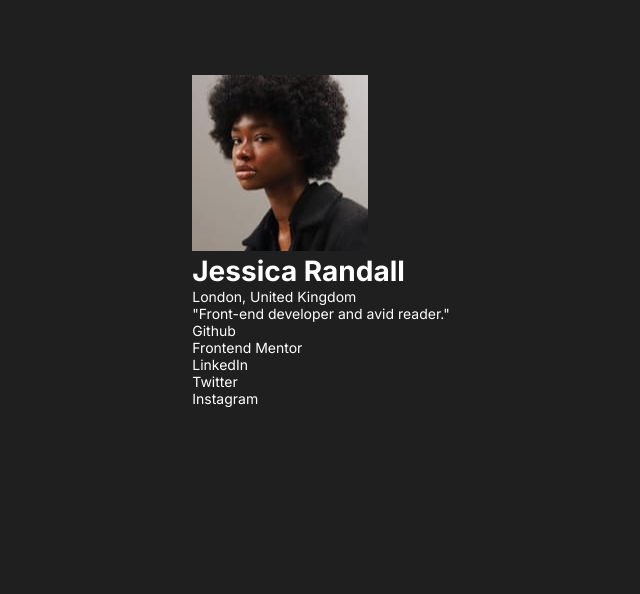
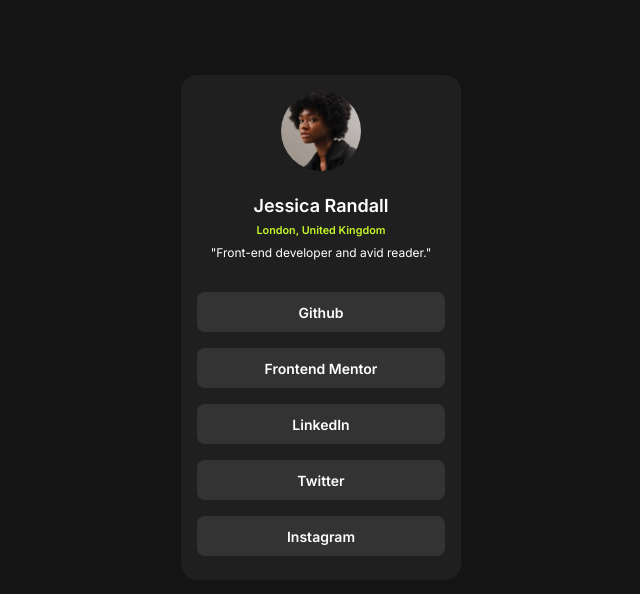
Before and after one commit to MauroDev35/Social-Links-Profile, a plain HTML site: page index.html in a window 1280 px wide. Shown: the whole page, without its empty margins (319-959 px from the left). Drawn offline with Linux system fonts and the light colour scheme.

Commit message:
third commit styles applied

```diff
--- a/index.html
+++ b/index.html
@@ -10,18 +10,18 @@
   <title>Frontend Mentor | Social links profile</title>
 </head>
 <body>
-  <main>
-    <img src="./assets/images/avatar-jessica.jpeg" alt="user profile avatar jessica">
-    <h1>Jessica Randall</h1>
-    <p>London, United Kingdom</p>
-    <p>"Front-end developer and avid reader."</p>
+  <main class="container">
+    <img class="user-image" src="./assets/images/avatar-jessica.jpeg" alt="user profile avatar jessica">
+    <h1 class="user-name">Jessica Randall</h1>
+    <p class="location">London, United Kingdom</p>
+    <p class="profession">"Front-end developer and avid reader."</p>
 
-    <div>
-      <p>Github</p>
-      <p>Frontend Mentor</p>
-      <p>LinkedIn</p>
-      <p>Twitter</p>
-      <p>Instagram</p>
+    <div class="social-media">
+      <p class="social-links">Github</p>
+      <p class="social-links">Frontend Mentor</p>
+      <p class="social-links">LinkedIn</p>
+      <p class="social-links">Twitter</p>
+      <p class="social-links">Instagram</p>
     </div>
   </main>
 </body>
--- a/style.css
+++ b/style.css
@@ -17,10 +17,10 @@ html {
     --font-1: "Inter", sans-serif;
 
   /* Variables tipograficas */
-    --text-caption: 0.8rem;
-    --text-note: 1rem;
+    --text-caption: 1.08rem;
+    --text-note: 1.2rem;
     --text-base: 1.4rem;
-    --text-title: 2.4rem;
+    --text-title: 1.8rem;
 
   /* Colores */
     --primary-1: hsl(0, 0%, 8%);
@@ -42,9 +42,70 @@ body {
     padding: 75px 0px;
 
     color: var(--secondary-1);
-    background-color: var(--primary-2);
+    background-color: var(--primary-1);
 
     font-family: var(--font-1);
     font-size: var(--text-base);
     font-weight: 400;
 }
+
+.container {
+    display: flex;
+    flex-direction: column;
+    align-items: center;
+
+    width: 280px;
+
+    border-radius: 16px;
+
+    background-color: var(--primary-2);
+}
+
+.user-image {
+    width: 80px;
+    height: 80px;
+
+    margin: 16px 0px;
+    border-radius: 50px;
+}
+
+.user-name {
+    margin: 8px 0px;
+
+    font-size: var(--text-title);
+    font-weight: 600;
+}
+
+.location {
+    color: var(--accent-1);
+    font-size: var(--text-caption);
+    font-weight: 600;
+}
+
+.profession {
+    margin: 8px 0px;
+
+    font-size: var(--text-note);
+}
+
+.social-media {
+    display: flex;
+    flex-direction: column;
+    align-items: center;
+
+    padding: 16px 0px;
+}
+
+.social-links {
+    width: 248px;
+    height: 40px;
+
+    margin: 8px 0px;
+    padding: 12px 0px 0px;
+    border-radius: 8px;
+
+    background-color: var(--primary-3);
+
+    font-weight: 600;
+    text-align: center;
+}
```
